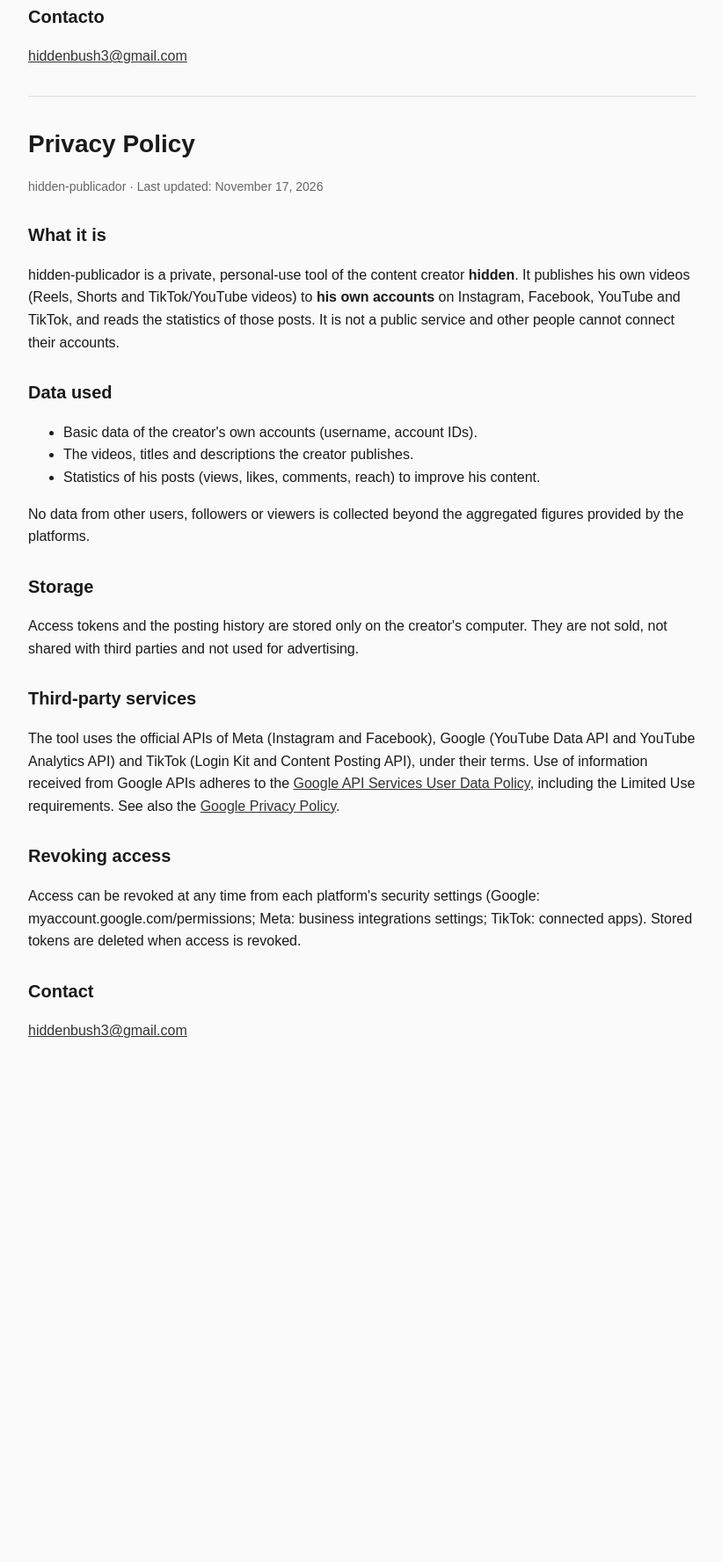
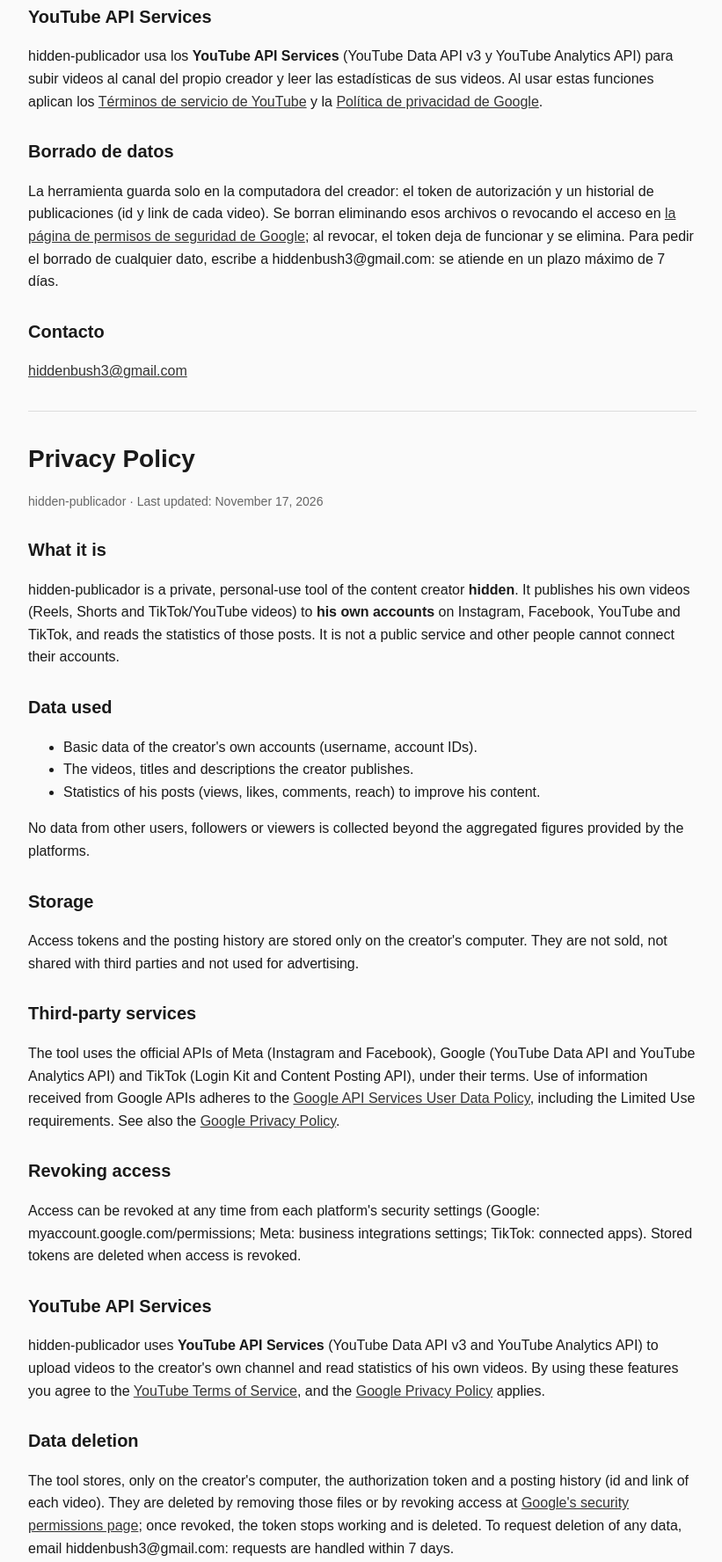
Before and after one commit to hiddenkilla/hidden-legal, a plain HTML site: page privacidad.html in a window 1280 px wide. Shown: the part 1076-2852 px from the top of the page at 88% size, without its empty margins (228-1049 px from the left). Before the commit the page ends 2301 px from the top, so only its background shows below. Drawn offline with Linux system fonts and the light colour scheme.

Commit message:
Privacidad: sección YouTube API Services y borrado de datos (requisitos de la auditoría)
Co-Authored-By: Claude Opus 5.5 <noreply@anthropic.com>

```diff
--- a/privacidad.html
+++ b/privacidad.html
@@ -11,6 +11,8 @@
 <h2>Cómo se guardan</h2><p>Los permisos (tokens) y el historial de publicaciones se guardan solo en la computadora del creador. No se venden, no se comparten con terceros y no se usan para publicidad.</p>
 <h2>Servicios de terceros</h2><p>La herramienta usa las API oficiales de Meta (Instagram y Facebook), Google (YouTube Data API y YouTube Analytics API) y TikTok (Login Kit y Content Posting API), conforme a sus condiciones. El uso de la información recibida de las API de Google cumple la <a href="https://developers.google.com/terms/api-services-user-data-policy">Política de datos de usuario de los servicios de API de Google</a>, incluidos los requisitos de uso limitado. Ver también la <a href="https://policies.google.com/privacy">Política de privacidad de Google</a>.</p>
 <h2>Cómo revocar el acceso</h2><p>El creador puede revocar el acceso en cualquier momento desde la configuración de seguridad de cada plataforma (Google: myaccount.google.com/permissions; Meta: configuración de integraciones comerciales; TikTok: apps conectadas). Al revocar, se eliminan los tokens guardados.</p>
+<h2>YouTube API Services</h2><p>hidden-publicador usa los <strong>YouTube API Services</strong> (YouTube Data API v3 y YouTube Analytics API) para subir videos al canal del propio creador y leer las estadísticas de sus videos. Al usar estas funciones aplican los <a href="https://www.youtube.com/t/terms">Términos de servicio de YouTube</a> y la <a href="https://policies.google.com/privacy">Política de privacidad de Google</a>.</p>
+<h2>Borrado de datos</h2><p>La herramienta guarda solo en la computadora del creador: el token de autorización y un historial de publicaciones (id y link de cada video). Se borran eliminando esos archivos o revocando el acceso en <a href="https://security.google.com/settings/security/permissions">la página de permisos de seguridad de Google</a>; al revocar, el token deja de funcionar y se elimina. Para pedir el borrado de cualquier dato, escribe a hiddenbush3@gmail.com: se atiende en un plazo máximo de 7 días.</p>
 <h2>Contacto</h2><p><a href="mailto:hiddenbush3@gmail.com">hiddenbush3@gmail.com</a></p>
 <hr>
 <h1>Privacy Policy</h1><p class="fecha">hidden-publicador · Last updated: November 17, 2026</p>
@@ -20,5 +22,7 @@
 <h2>Storage</h2><p>Access tokens and the posting history are stored only on the creator's computer. They are not sold, not shared with third parties and not used for advertising.</p>
 <h2>Third-party services</h2><p>The tool uses the official APIs of Meta (Instagram and Facebook), Google (YouTube Data API and YouTube Analytics API) and TikTok (Login Kit and Content Posting API), under their terms. Use of information received from Google APIs adheres to the <a href="https://developers.google.com/terms/api-services-user-data-policy">Google API Services User Data Policy</a>, including the Limited Use requirements. See also the <a href="https://policies.google.com/privacy">Google Privacy Policy</a>.</p>
 <h2>Revoking access</h2><p>Access can be revoked at any time from each platform's security settings (Google: myaccount.google.com/permissions; Meta: business integrations settings; TikTok: connected apps). Stored tokens are deleted when access is revoked.</p>
+<h2>YouTube API Services</h2><p>hidden-publicador uses <strong>YouTube API Services</strong> (YouTube Data API v3 and YouTube Analytics API) to upload videos to the creator's own channel and read statistics of his own videos. By using these features you agree to the <a href="https://www.youtube.com/t/terms">YouTube Terms of Service</a>, and the <a href="https://policies.google.com/privacy">Google Privacy Policy</a> applies.</p>
+<h2>Data deletion</h2><p>The tool stores, only on the creator's computer, the authorization token and a posting history (id and link of each video). They are deleted by removing those files or by revoking access at <a href="https://security.google.com/settings/security/permissions">Google's security permissions page</a>; once revoked, the token stops working and is deleted. To request deletion of any data, email hiddenbush3@gmail.com: requests are handled within 7 days.</p>
 <h2>Contact</h2><p><a href="mailto:hiddenbush3@gmail.com">hiddenbush3@gmail.com</a></p>
 </body></html>
```
Also changed, not shown: index.html (+1 -0 lines).
